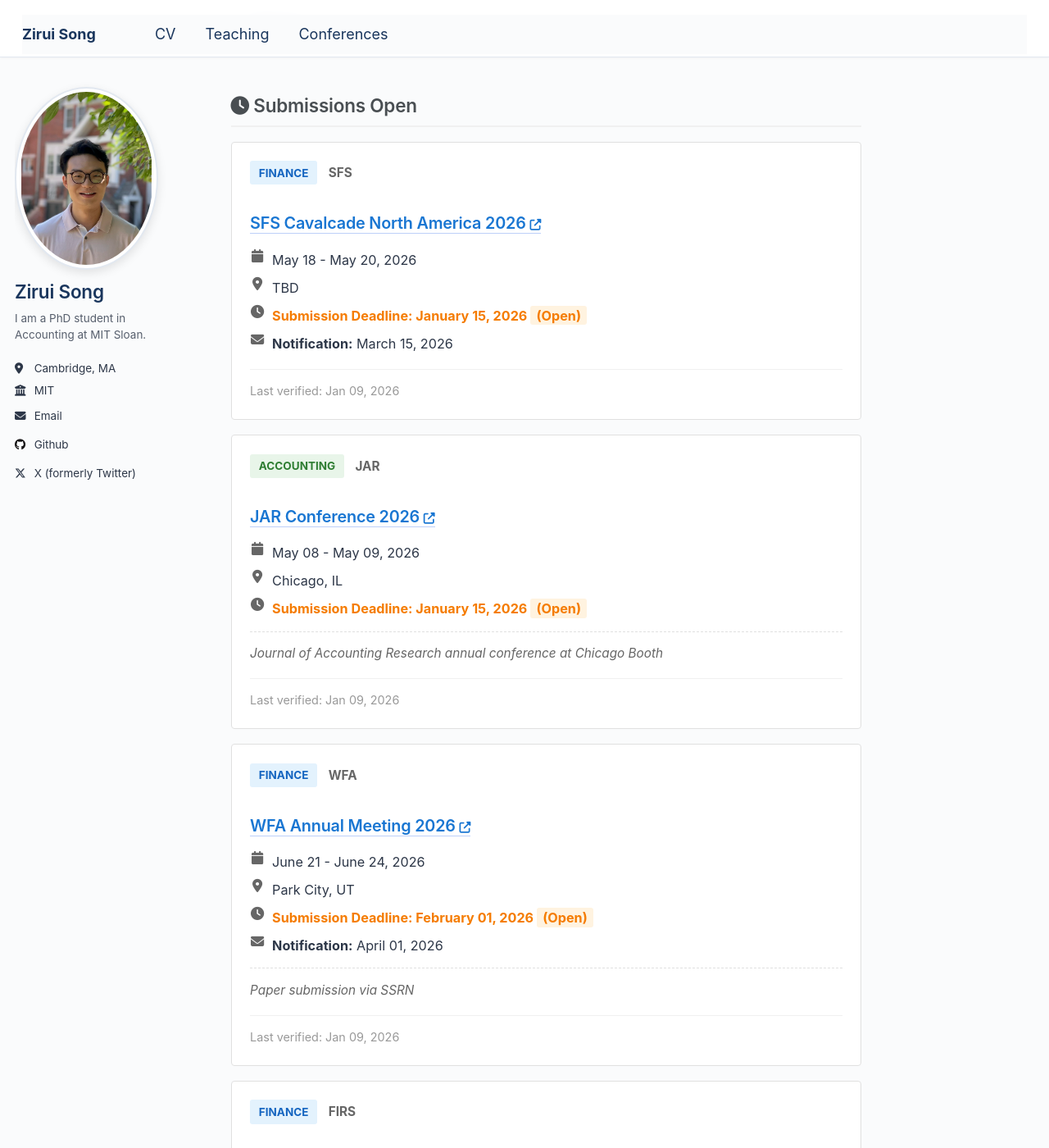
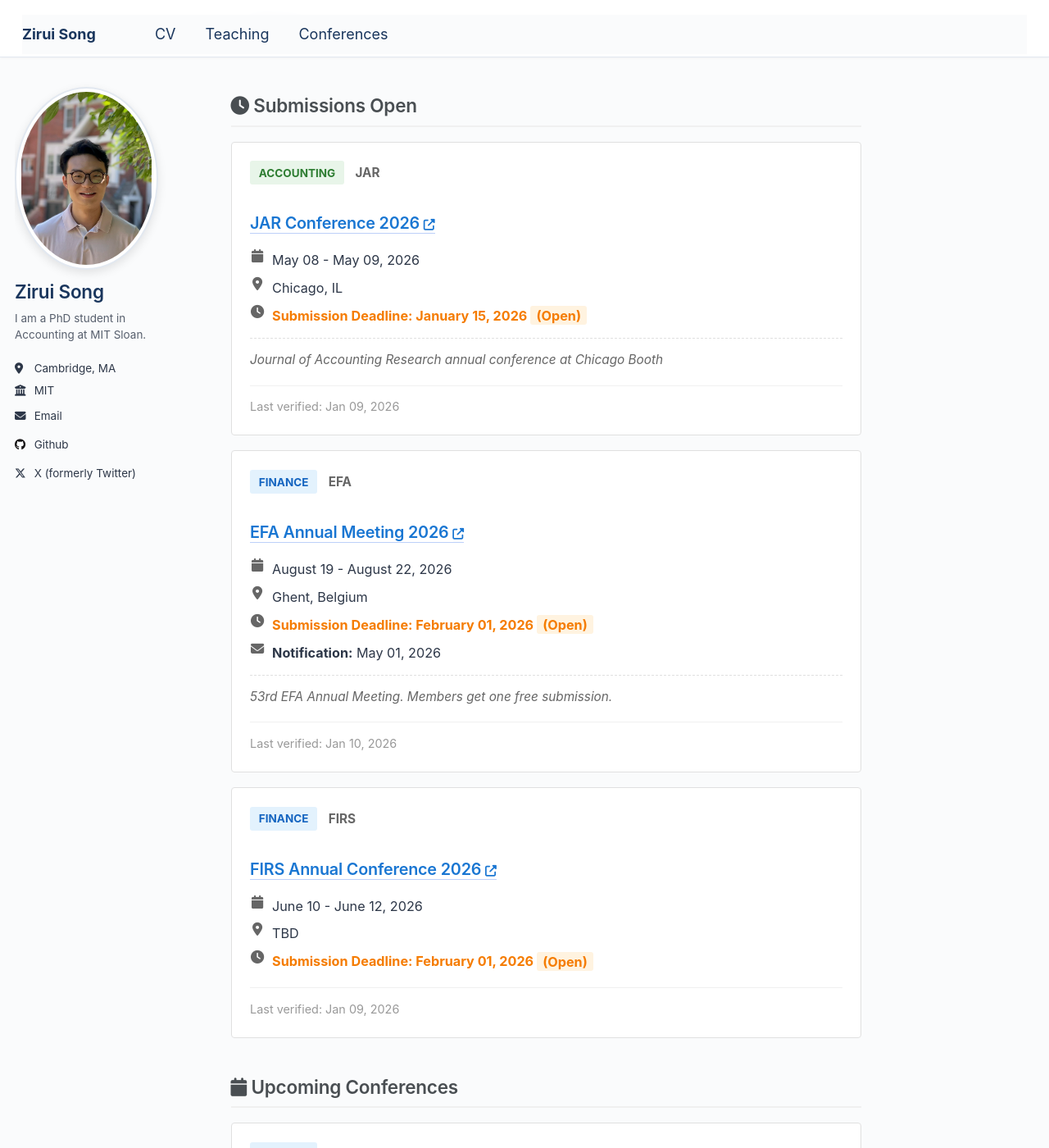
Before and after one commit to zirui-song/zirui-song.github.io, a Jekyll site: the page built from _pages/conferences.md, in a window 1280 px wide and 1400 px high, scrolled down 401 px. Shown: the whole window at 82% size. Built offline with Jekyll 4.4.1, drawn with Linux system fonts in a browser that asks for light colours; some of the changed text lies outside the part shown.

Commit message:
Fix conference dates and locations with verified data
- WFA 2026: Denver, CO (not Park City); deadline Nov 18, 2025 (closed)
- EFA 2026: Ghent, Belgium (not Milan); deadline Feb 1, 2026
- SFS 2026: Charlottesville, VA; deadline Dec 11, 2025 (closed)
- AFA 2027: Washington, DC (not Chicago); dates Jan 3-5
- AAA 2026: Las Vegas, NV (not New York)

Sources: afajof.org, westernfinance.org, efa2026.efa-meetings.org, sfs.org

Co-Authored-By: Claude Opus 4.5 <noreply@anthropic.com>

```diff
--- a/_data/conferences.yml
+++ b/_data/conferences.yml
@@ -1,9 +1,9 @@
 # Academic Conference Data
 # This file is auto-updated by the conference scraper
-# Last updated: 2026-01-09
+# Last updated: 2026-01-10
 
 metadata:
-  last_updated: "2026-01-09T00:00:00Z"
+  last_updated: "2026-01-10T00:00:00Z"
   scraper_version: "1.0.0"
   total_conferences: 20
 
@@ -37,14 +37,15 @@ conferences:
     category: "major"
     year: 2027
     conference_dates:
-      start: "2027-01-08"
-      end: "2027-01-10"
-    location: "Chicago, IL"
+      start: "2027-01-03"
+      end: "2027-01-05"
+    location: "Washington, DC"
     submission_deadline: "2026-03-16"
     website: "https://www.afajof.org/annual-meeting"
-    status: "submissions_open"
+    status: "upcoming"
+    notes: "Submission deadline TBA (expected mid-March 2026)"
     source: "manual"
-    last_verified: "2026-01-09"
+    last_verified: "2026-01-10"
 
   - name: "WFA Annual Meeting 2026"
     short_name: "WFA"
@@ -54,14 +55,15 @@ conferences:
     conference_dates:
       start: "2026-06-21"
       end: "2026-06-24"
-    location: "Park City, UT"
-    submission_deadline: "2026-02-01"
-    notification_date: "2026-04-01"
+    location: "Denver, CO"
+    venue: "Hyatt Regency Denver"
+    submission_deadline: "2025-11-18"
+    notification_date: "2026-03-31"
     website: "https://westernfinance.org/"
-    status: "submissions_open"
-    notes: "Paper submission via SSRN"
+    status: "submissions_closed"
+    notes: "$100 submission fee. Multiple best paper awards available."
     source: "manual"
-    last_verified: "2026-01-09"
+    last_verified: "2026-01-10"
 
   - name: "EFA Annual Meeting 2026"
     short_name: "EFA"
@@ -71,13 +73,15 @@ conferences:
     conference_dates:
       start: "2026-08-19"
       end: "2026-08-22"
-    location: "Milan, Italy"
-    submission_deadline: "2026-02-15"
-    notification_date: "2026-05-15"
-    website: "https://www.european-finance.org/"
+    location: "Ghent, Belgium"
+    venue: "Ghent University & Vlerick Business School"
+    submission_deadline: "2026-02-01"
+    notification_date: "2026-05-01"
+    website: "https://efa2026.efa-meetings.org/"
     status: "submissions_open"
+    notes: "53rd EFA Annual Meeting. Members get one free submission."
     source: "manual"
-    last_verified: "2026-01-09"
+    last_verified: "2026-01-10"
 
   - name: "SFS Cavalcade North America 2026"
     short_name: "SFS"
@@ -86,14 +90,15 @@ conferences:
     year: 2026
     conference_dates:
       start: "2026-05-18"
-      end: "2026-05-20"
-    location: "TBD"
-    submission_deadline: "2026-01-15"
-    notification_date: "2026-03-15"
-    website: "https://sfs.org/sfs-cavalcade/"
-    status: "submissions_open"
+      end: "2026-05-21"
+    location: "Charlottesville, VA"
+    venue: "Darden School of Business, University of Virginia"
+    submission_deadline: "2025-12-11"
+    website: "https://sfs.org/sfs-cavalcade-north-america-2026/"
+    status: "submissions_closed"
+    notes: "$75 submission fee. PhD student fee waiver available. Dual submission to RCFS/RAPS."
     source: "manual"
-    last_verified: "2026-01-09"
+    last_verified: "2026-01-10"
 
   - name: "FIRS Annual Conference 2026"
     short_name: "FIRS"
@@ -183,14 +188,14 @@ conferences:
     conference_dates:
       start: "2026-08-01"
       end: "2026-08-05"
-    location: "New York, NY"
+    location: "Las Vegas, NV"
     submission_deadline: "2026-02-15"
     notification_date: "2026-05-01"
     website: "https://aaahq.org/Meetings"
     status: "upcoming"
-    notes: "Largest accounting conference. Multiple sections."
+    notes: "AAA Global Connect. Largest accounting conference. Multiple sections."
     source: "manual"
-    last_verified: "2026-01-09"
+    last_verified: "2026-01-10"
 
   - name: "FARS Midyear Meeting 2026"
     short_name: "FARS"
```
